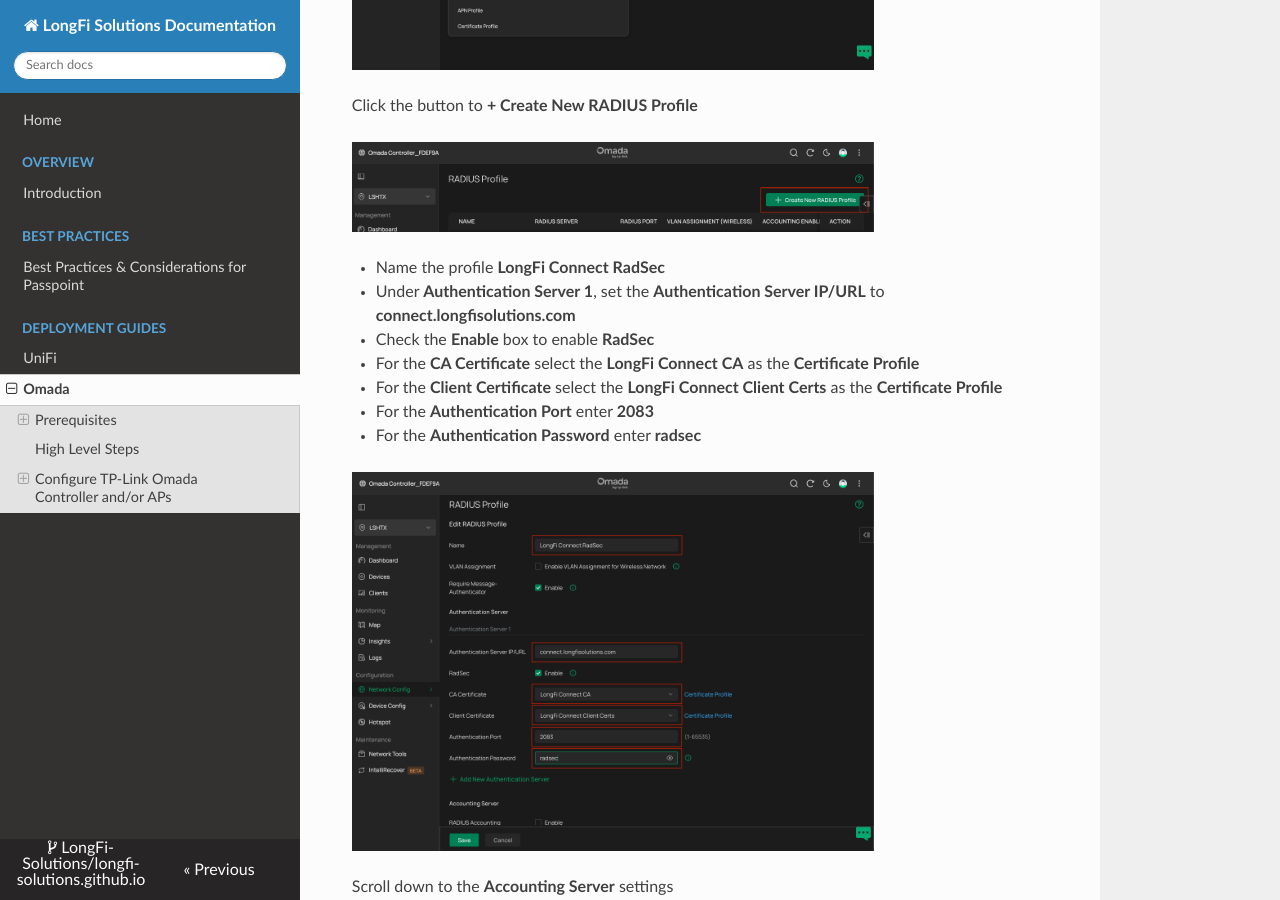
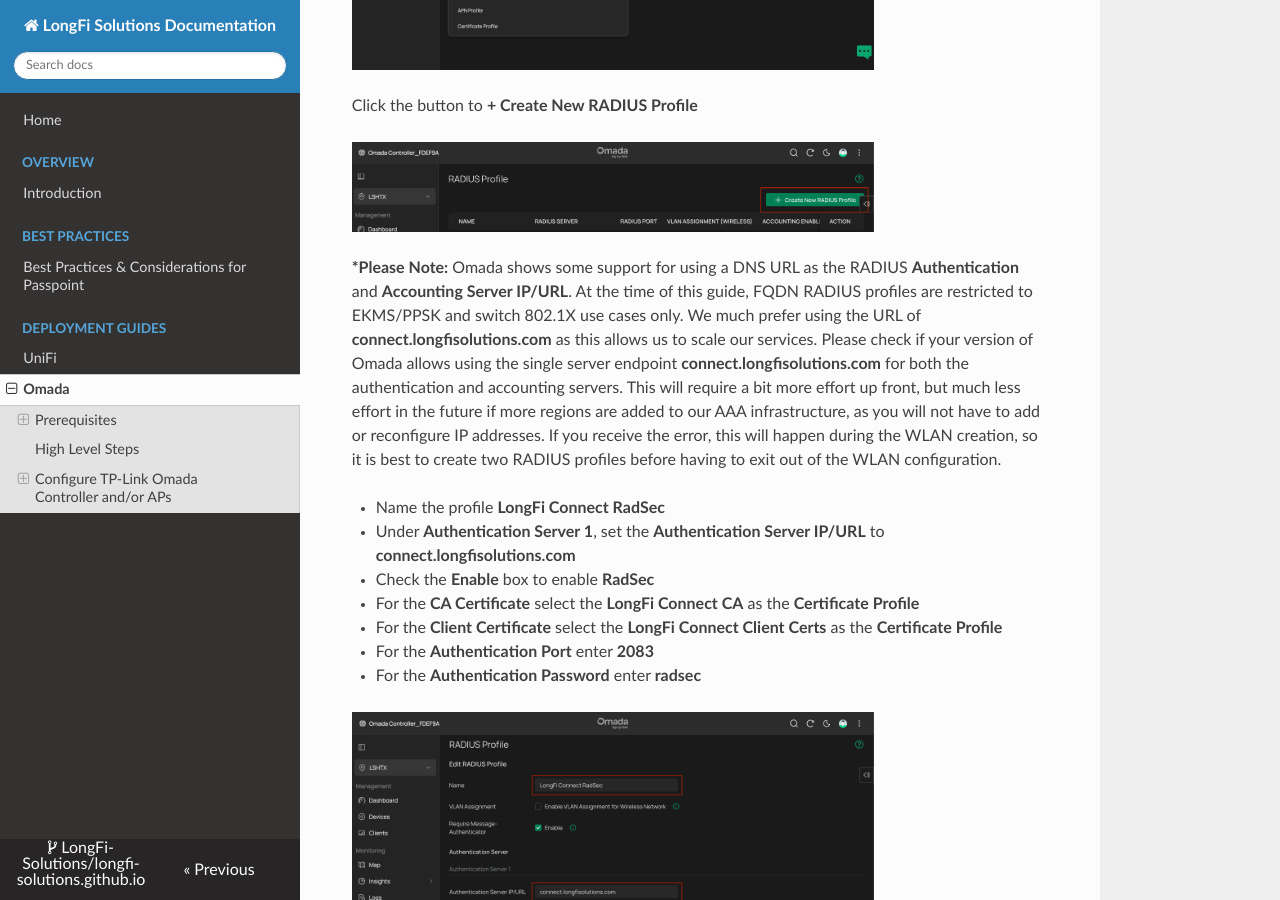
Before and after one commit to LongFi-Solutions/longfi-solutions.github.io, an MkDocs documentation site: the page built from docs/deployment/omada-networks.md, in a window 1280 px wide and 900 px high, scrolled down 5370 px. Built offline with MkDocs 1.6.1, drawn with Linux system fonts in a browser that asks for light colours; nearby versions of some CDN libraries.

Commit message:
Update Deployment Guides “omada-networks”

```diff
--- a/docs/deployment/omada-networks.md
+++ b/docs/deployment/omada-networks.md
@@ -139,6 +139,8 @@ Click the button to **+ Create New RADIUS Profile**
 
 ![](/assets/images/Omada-7-Create-New-RADIUS-Profile.png){ .img-lg }
 
+**\*Please Note:** Omada shows some support for using a DNS URL as the RADIUS **Authentication** and **Accounting Server IP/URL**.  At the time of this guide, FQDN RADIUS profiles are restricted to EKMS/PPSK and switch 802.1X use cases only.  We much prefer using the URL of **connect.longfisolutions.com** as this allows us to scale our services.  Please check if your version of Omada allows using the single server endpoint **connect.longfisolutions.com** for both the authentication and accounting servers.  This will require a bit more effort up front, but much less effort in the future if more regions are added to our AAA infrastructure, as you will not have to add or reconfigure IP addresses.  If you receive the error, this will happen during the WLAN creation, so it is best to create two RADIUS profiles before having to exit out of the WLAN configuration.
+
 - Name the profile **LongFi Connect RadSec**
 - Under **Authentication Server 1**, set the **Authentication Server IP/URL** to **connect.longfisolutions.com**
 - Check the **Enable** box to enable **RadSec**
```
